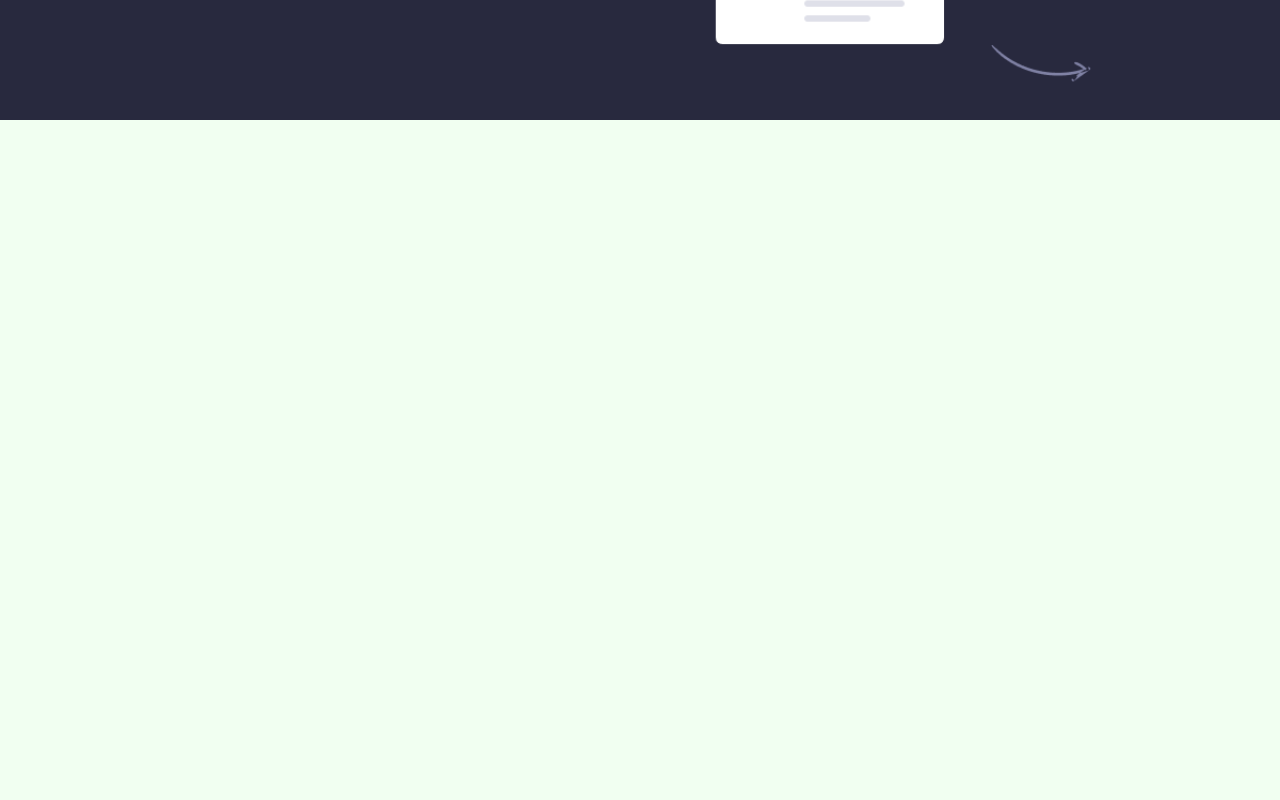
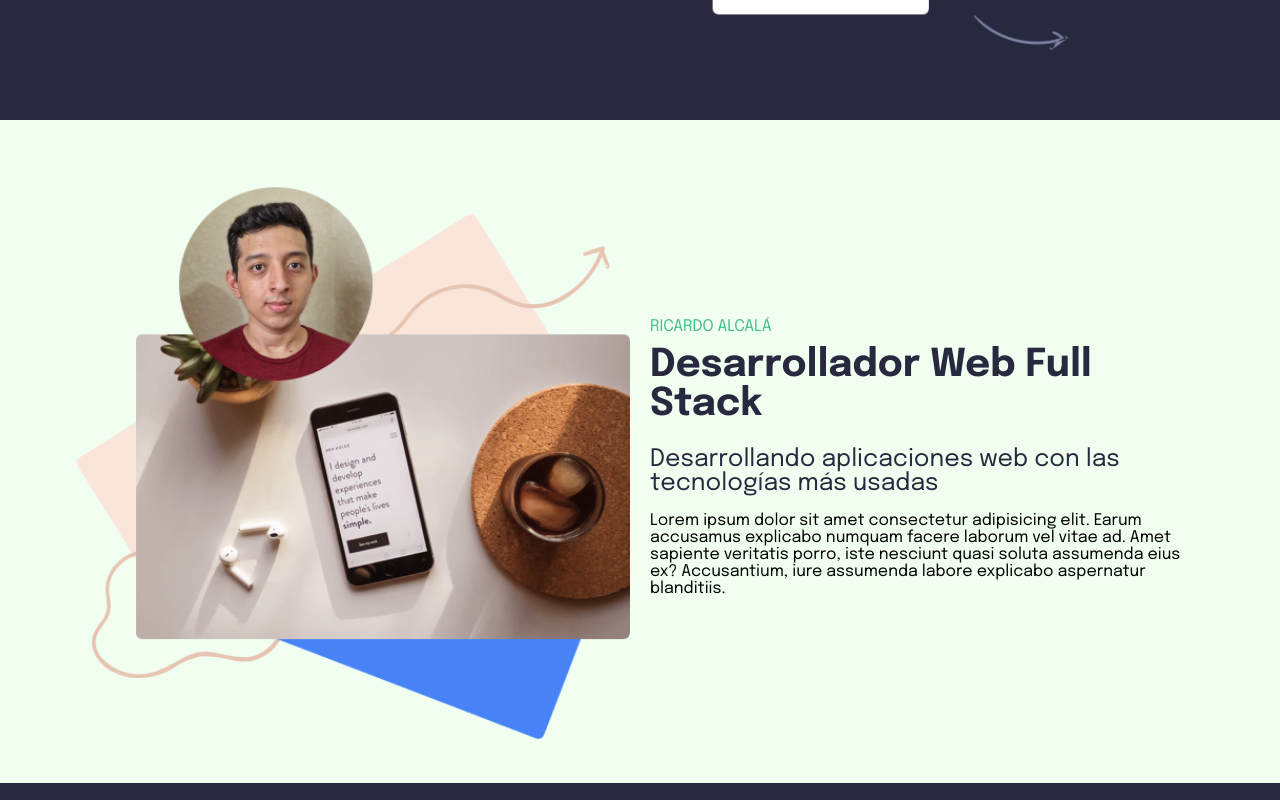
Before and after one commit to RicAlc/my-portfolio, a React (Create React App) app: page / in a window 1280 px wide. Shown: the part 680-1480 px from the top of the page. Built offline with nearby package versions, Linux system fonts and the light colour scheme.

Commit message:
23. Agregando componente AboutMe y ligero cambio al diseño

```diff
--- a/src/App.js
+++ b/src/App.js
@@ -1,3 +1,4 @@
+import AboutMe from "./components/AboutMe";
 import Footer from "./components/Footer";
 import Header from "./components/Header";
 import Introduction from "./components/Introduction";
@@ -9,7 +10,7 @@ function App() {
     <div className='App'>
       <Header />
       <Introduction />
-      <Volumen />
+      <AboutMe />
       <LatestWork />
       <Volumen />
       <Footer />
--- /dev/null
+++ b/src/components/AboutMe.jsx
@@ -0,0 +1,33 @@
+import aboutme from "../assets/aboutme.png";
+function AboutMe() {
+  return (
+    <section className='section bg-light'>
+      <div className='about-me'>
+        <div className='about-me__figure'>
+          <img
+            src={aboutme}
+            alt='Figura de Ricardo Alcalá'
+            className='about-me__img'
+          />
+        </div>
+        <div className='description'>
+          <div className='description__name'>Ricardo Alcalá</div>
+          <h2 className='description__profession'>
+            Desarrollador web full stack
+          </h2>
+          <h3 className='description__title'>
+            Desarrollando aplicaciones web con las tecnologías más usadas
+          </h3>
+          <p className='description__text'>
+            Lorem ipsum dolor sit amet consectetur adipisicing elit. Earum
+            accusamus explicabo numquam facere laborum vel vitae ad. Amet
+            sapiente veritatis porro, iste nesciunt quasi soluta assumenda eius
+            ex? Accusantium, iure assumenda labore explicabo aspernatur
+            blanditiis.
+          </p>
+        </div>
+      </div>
+    </section>
+  );
+}
+export default AboutMe;
--- /dev/null
+++ b/src/sass/components/_about-me.scss
@@ -0,0 +1,47 @@
+@use "../utils/" as u;
+.about-me {
+  width: 90%;
+  max-width: u.rem(1440);
+  display: flex;
+  padding-block: 2rem;
+  align-items: center;
+  font-family: var(--Epilogue);
+  justify-content: center;
+  &__figure,
+  .description {
+    width: 50%;
+    padding: u.rem(10);
+  }
+  &__figure {
+    display: flex;
+    align-items: center;
+  }
+  &__img {
+    width: 100%;
+  }
+  .description {
+    display: flex;
+    flex-direction: column;
+    &__name {
+      text-transform: uppercase;
+      font-size: var(--fs-500);
+      color: var(--Dark-third);
+      margin-block: u.rem(12);
+    }
+    &__profession {
+      font-size: var(--fs-700);
+      color: var(--Dark-primary);
+      text-transform: capitalize;
+      margin-bottom: 1.5rem;
+    }
+    &__title {
+      font-size: var(--fs-600);
+      color: var(--Dark-primary);
+      font-weight: 400;
+      margin-bottom: 1rem;
+    }
+    &__text {
+      font-size: var(--fs-500);
+    }
+  }
+}
--- a/src/sass/components/_index.scss
+++ b/src/sass/components/_index.scss
@@ -6,3 +6,4 @@
 @forward "latest-work";
 @forward "volumen";
 @forward "footer";
+@forward "about-me";
--- a/src/sass/components/_introduction.scss
+++ b/src/sass/components/_introduction.scss
@@ -1,15 +1,15 @@
 @use "../utils/" as u;
 .introduction {
   font-family: var(--Epilogue);
-  width: 100%;
-  min-height: u.rem(700);
+  width: 95%;
+  min-height: u.rem(550);
   height: calc(100vh - 100px);
   display: flex;
   justify-content: center;
   max-width: u.rem(1550);
   .about,
   .me-fig {
-    min-height: u.rem(700);
+    min-height: u.rem(550);
     width: 48%;
     margin: 1rem;
   }
```
Also changed, not shown: src/assets/aboutme.png (added).
